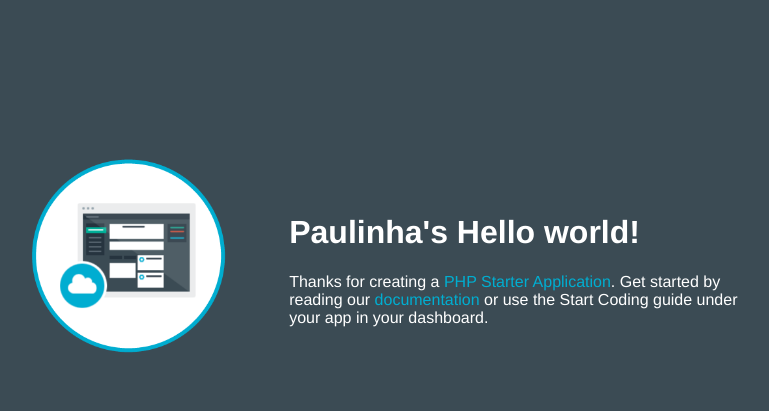
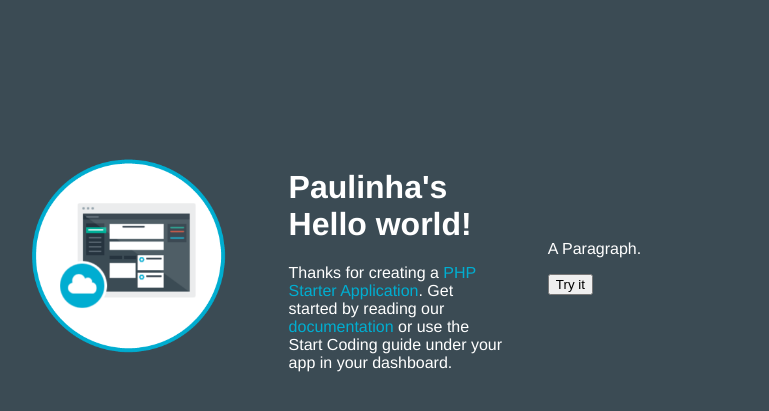
Before and after one commit to paulinhavgueiros/WatsonCommunicator, a PHP site: page / in a window 1280 px wide. Shown: the top 411 px of the page, without its empty margins (253-1022 px from the left). Run offline with PHP 8.4, Linux system fonts and the light colour scheme.

Commit message:
Todas pendencias

```diff
--- a/index.php
+++ b/index.php
@@ -18,6 +18,10 @@
 				href="https://www.ng.bluemix.net/docs/#starters/php/index.html#php">documentation</a>
 				or use the Start Coding guide under your app in your dashboard.
 			</td>
+			<td>
+				<p id="demo">A Paragraph.</p>
+				<button type="button" onclick="myFunction()">Try it</button>
+			</td>
 		</tr>
 	</table>
 </body>
--- /dev/null
+++ b/project.json
@@ -0,0 +1 @@
+{"Name": "paulinhavgueiros | WatsonHelper"}
--- /dev/null
+++ b/script.js
@@ -0,0 +1,4 @@
+/*eslint-env browser */
+function myFunction() {
+   document.getElementById("demo").innerHTML = "Paragraph changed.";
+}
```
Also changed, not shown: 2 other files.
